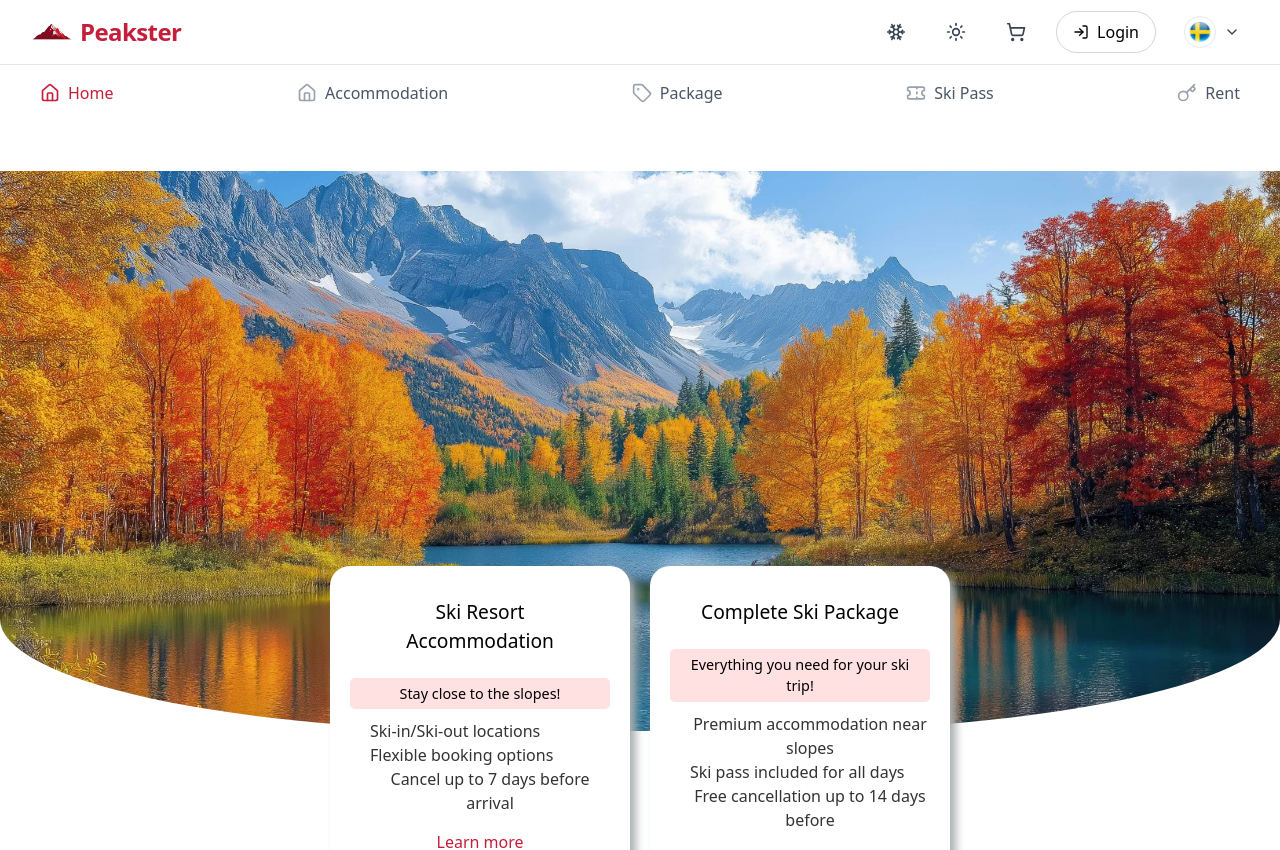
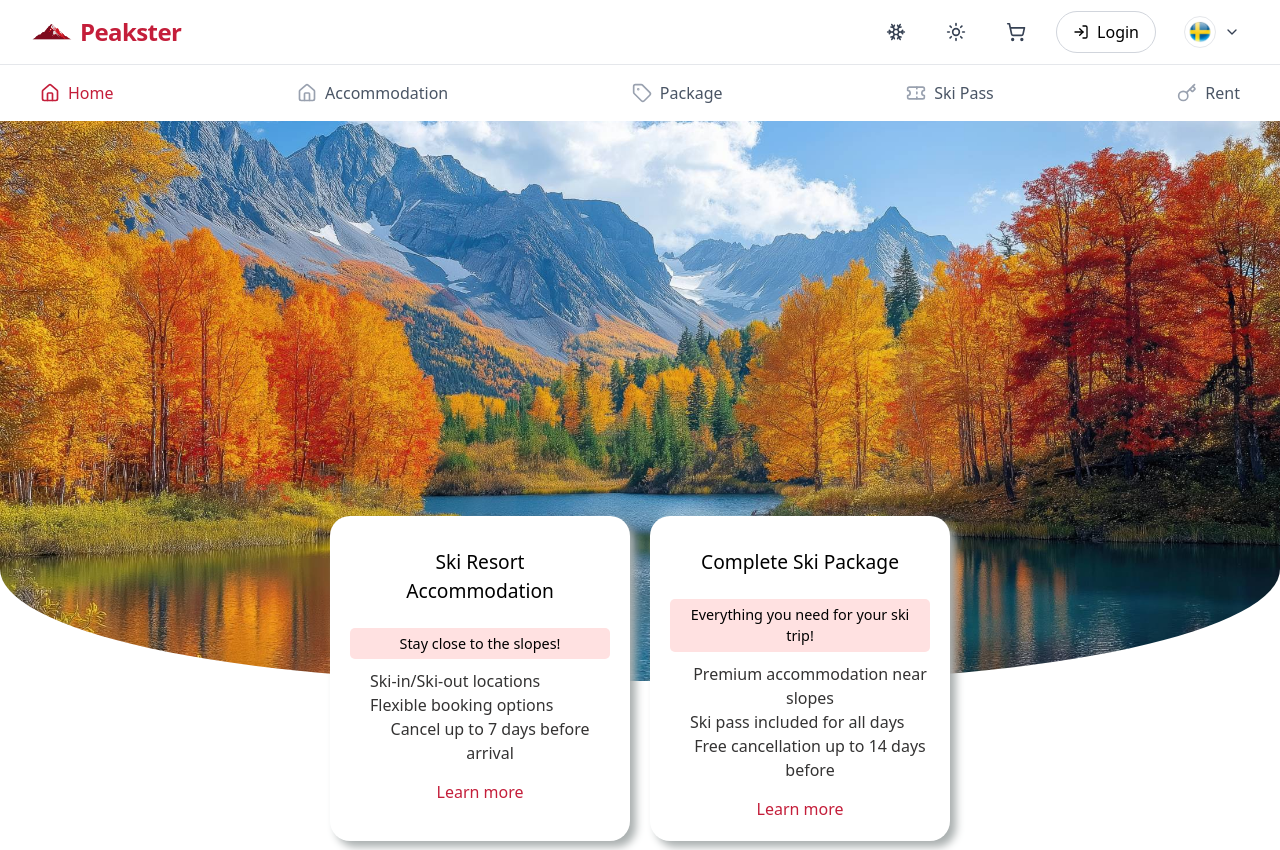
Before and after one commit to KaviSubi55/Works, a Next.js app: page / in a window 1280 px wide. Shown: the top 850 px of the page. Built offline with nearby package versions, Linux system fonts and the light colour scheme.

Commit message:
Remove spacing between secondary navigation and HomeMain

```diff
--- a/components/HomeMain/index.tsx
+++ b/components/HomeMain/index.tsx
@@ -3,7 +3,7 @@ import CardOverlay from '../CardOverlay';
 const HomeMain: React.FC = () => {
     return (
         <div
-            className="w-full max-w-full h-screen mt-[26px] mb-[50px] bg-cover bg-center bg-no-repeat rounded-b-[50%_40%] box-border md:h-[60vh] md:mt-[50px] md:rounded-b-[40%_20%] md:pb-10 md:mb-10 lg:h-[70vh] max-[480px]:w-full max-[480px]:rounded-b-[30%_15%]"
+            className="w-full max-w-full h-screen mb-[50px] bg-cover bg-center bg-no-repeat rounded-b-[50%_40%] box-border md:h-[60vh] md:rounded-b-[40%_20%] md:pb-10 md:mb-10 lg:h-[70vh] max-[480px]:w-full max-[480px]:rounded-b-[30%_15%]"
             style={{ backgroundImage: `url(/activity.png)` }}
         >
             <CardOverlay />
```
